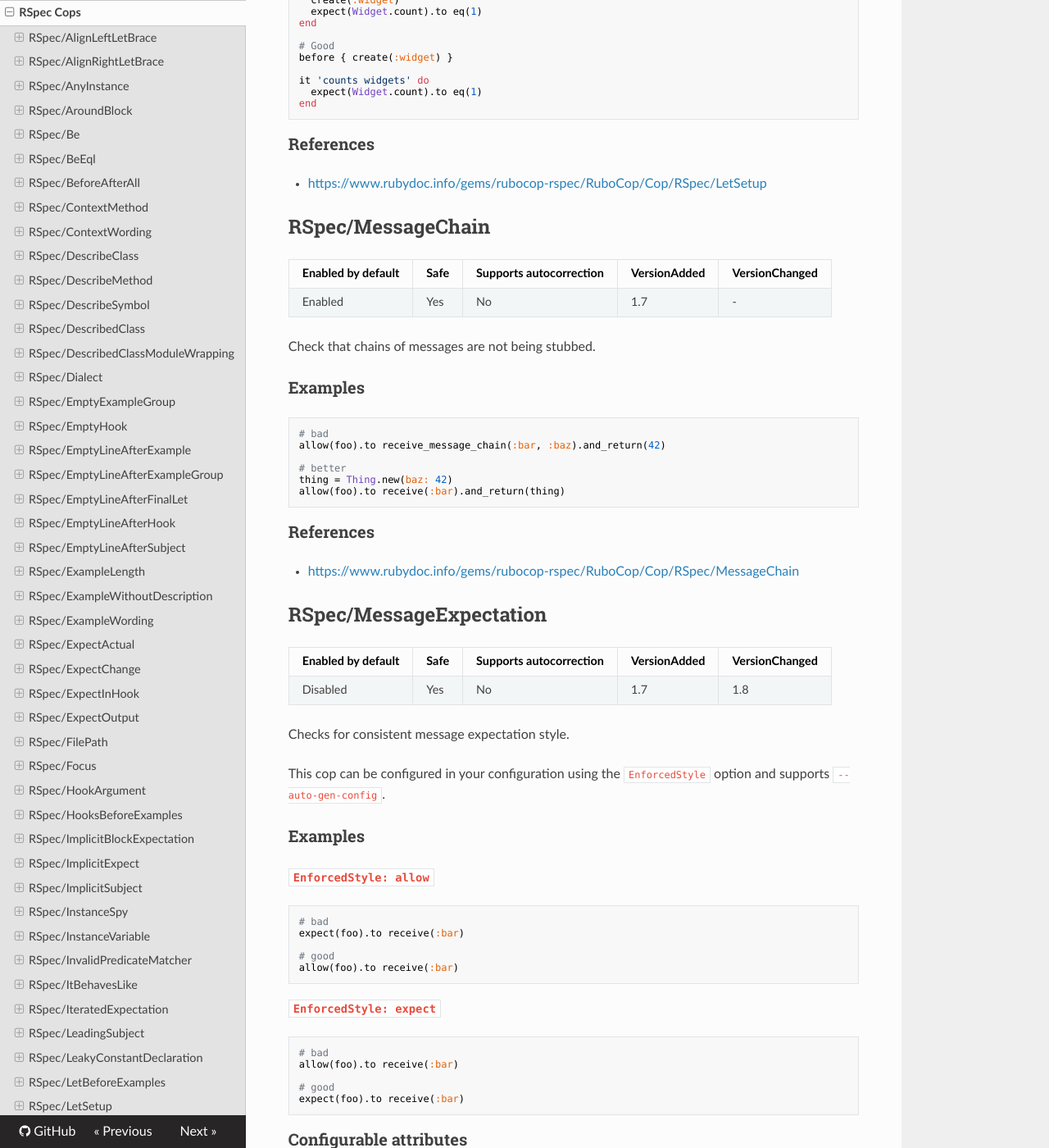
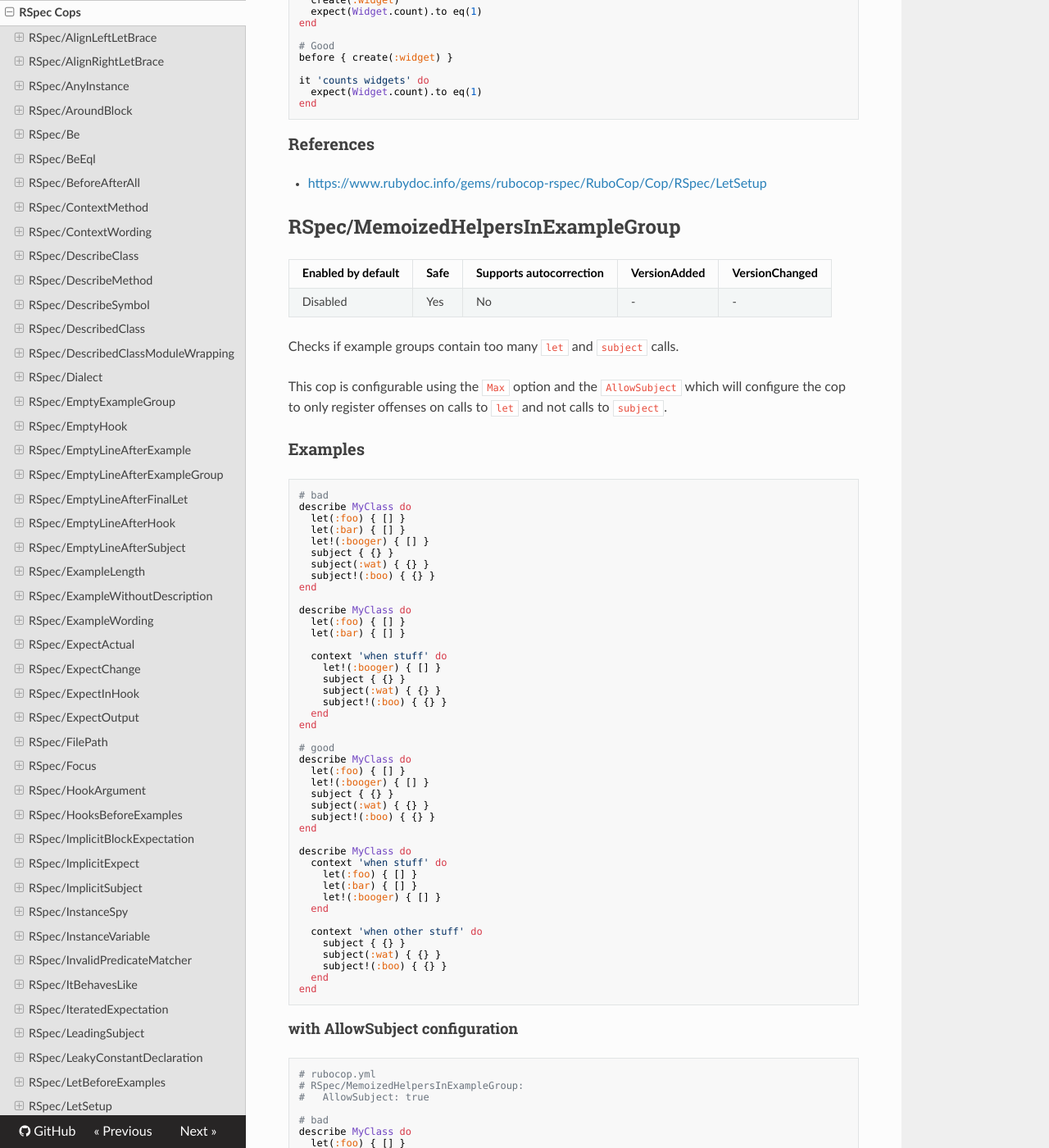
Before and after one commit to rubocop/rubocop-rspec, an MkDocs documentation site: the page built from manual/cops_rspec.md, in a window 1280 px wide and 1400 px high, scrolled down 36017 px. Shown: the whole window at 82% size. Built offline with MkDocs 1.6.1, drawn with Linux system fonts in a browser that asks for light colours; nearby versions of some CDN libraries; old or Windows-style settings are respelled for this version of MkDocs; some of the changed text lies outside the part shown.

````diff
--- a/manual/cops_rspec.md
+++ b/manual/cops_rspec.md
@@ -1890,6 +1890,122 @@ end
 
 * [https://www.rubydoc.info/gems/rubocop-rspec/RuboCop/Cop/RSpec/LetSetup](https://www.rubydoc.info/gems/rubocop-rspec/RuboCop/Cop/RSpec/LetSetup)
 
+## RSpec/MemoizedHelpersInExampleGroup
+
+Enabled by default | Safe | Supports autocorrection | VersionAdded | VersionChanged
+--- | --- | --- | --- | ---
+Disabled | Yes | No | - | -
+
+Checks if example groups contain too many `let` and `subject` calls.
+
+This cop is configurable using the `Max` option and the `AllowSubject`
+which will configure the cop to only register offenses on calls to
+`let` and not calls to `subject`.
+
+### Examples
+
+```ruby
+# bad
+describe MyClass do
+  let(:foo) { [] }
+  let(:bar) { [] }
+  let!(:booger) { [] }
+  subject { {} }
+  subject(:wat) { {} }
+  subject!(:boo) { {} }
+end
+
+describe MyClass do
+  let(:foo) { [] }
+  let(:bar) { [] }
+
+  context 'when stuff' do
+    let!(:booger) { [] }
+    subject { {} }
+    subject(:wat) { {} }
+    subject!(:boo) { {} }
+  end
+end
+
+# good
+describe MyClass do
+  let(:foo) { [] }
+  let!(:booger) { [] }
+  subject { {} }
+  subject(:wat) { {} }
+  subject!(:boo) { {} }
+end
+
+describe MyClass do
+  context 'when stuff' do
+    let(:foo) { [] }
+    let(:bar) { [] }
+    let!(:booger) { [] }
+  end
+
+  context 'when other stuff' do
+    subject { {} }
+    subject(:wat) { {} }
+    subject!(:boo) { {} }
+  end
+end
+```
+#### with AllowSubject configuration
+
+```ruby
+# rubocop.yml
+# RSpec/MemoizedHelpersInExampleGroup:
+#   AllowSubject: true
+
+# bad
+describe MyClass do
+  let(:foo) { [] }
+  let(:bar) { [] }
+  let!(:booger) { [] }
+  let(:subject) { {} }
+  let(:wat) { {} }
+  let!(:boo) { {} }
+end
+
+# good
+describe MyClass do
+  let(:foo) { [] }
+  let(:bar) { [] }
+  let!(:booger) { [] }
+  subject { {} }
+  subject(:wat) { {} }
+  subject!(:boo) { {} }
+end
+```
+#### with Max configuration
+
+```ruby
+# rubocop.yml
+# RSpec/MemoizedHelpersInExampleGroup:
+#   Max: 0
+
+# bad
+describe MyClass do
+  let(:foo) { [] }
+end
+
+# good
+describe MyClass do
+  def foo; []; end
+end
+```
+
+### Configurable attributes
+
+Name | Default value | Configurable values
+--- | --- | ---
+AllowSubject | `false` | Boolean
+Max | `5` | Integer
+
+### References
+
+* [https://www.rubydoc.info/gems/rubocop-rspec/RuboCop/Cop/RSpec/MemoizedHelpersInExampleGroup](https://www.rubydoc.info/gems/rubocop-rspec/RuboCop/Cop/RSpec/MemoizedHelpersInExampleGroup)
+
 ## RSpec/MessageChain
 
 Enabled by default | Safe | Supports autocorrection | VersionAdded | VersionChanged
````
Also changed, not shown: CHANGELOG.md (+2 -0 lines), manual/cops.md (+1 -0 lines), 4 other files.
